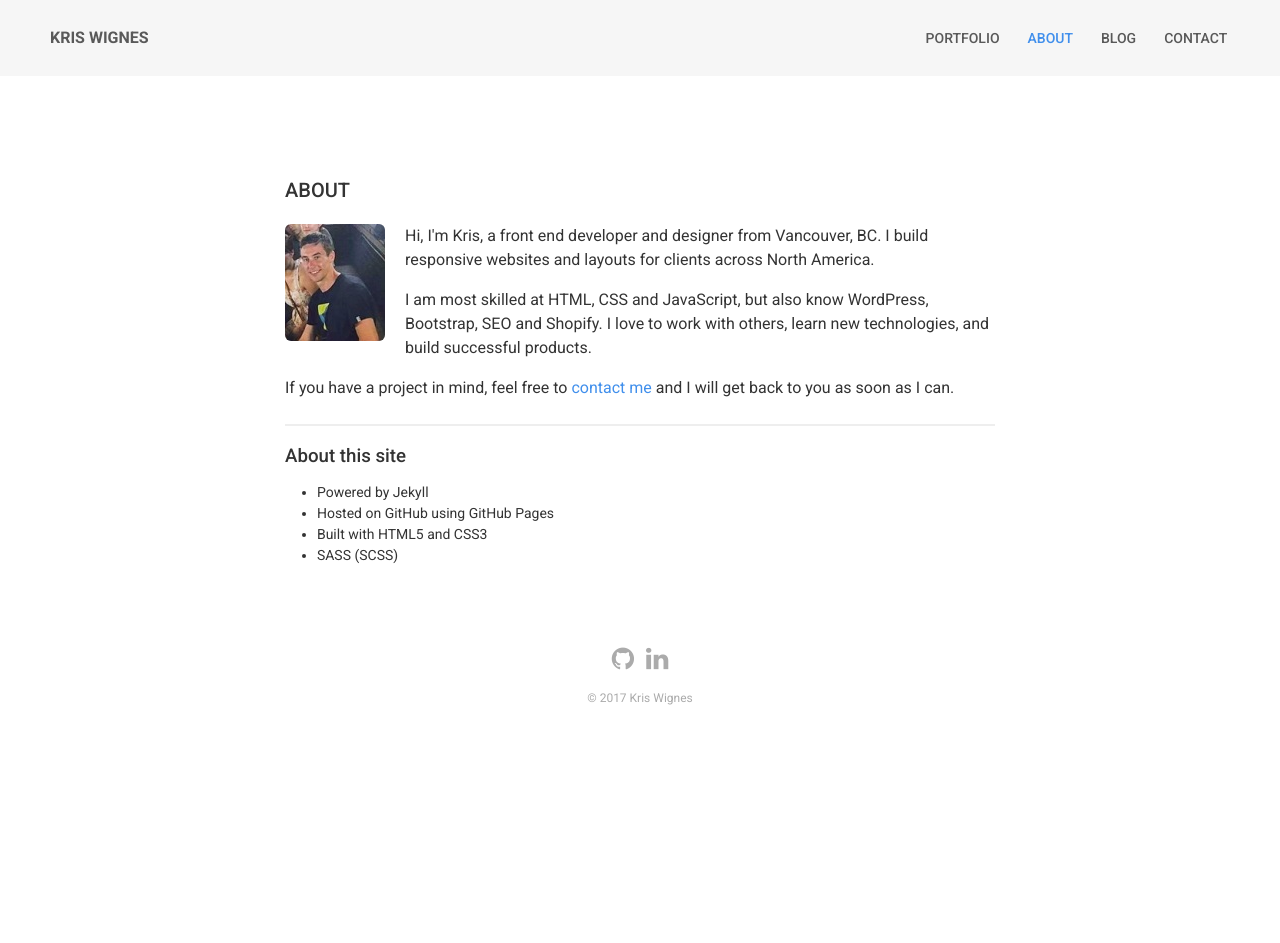
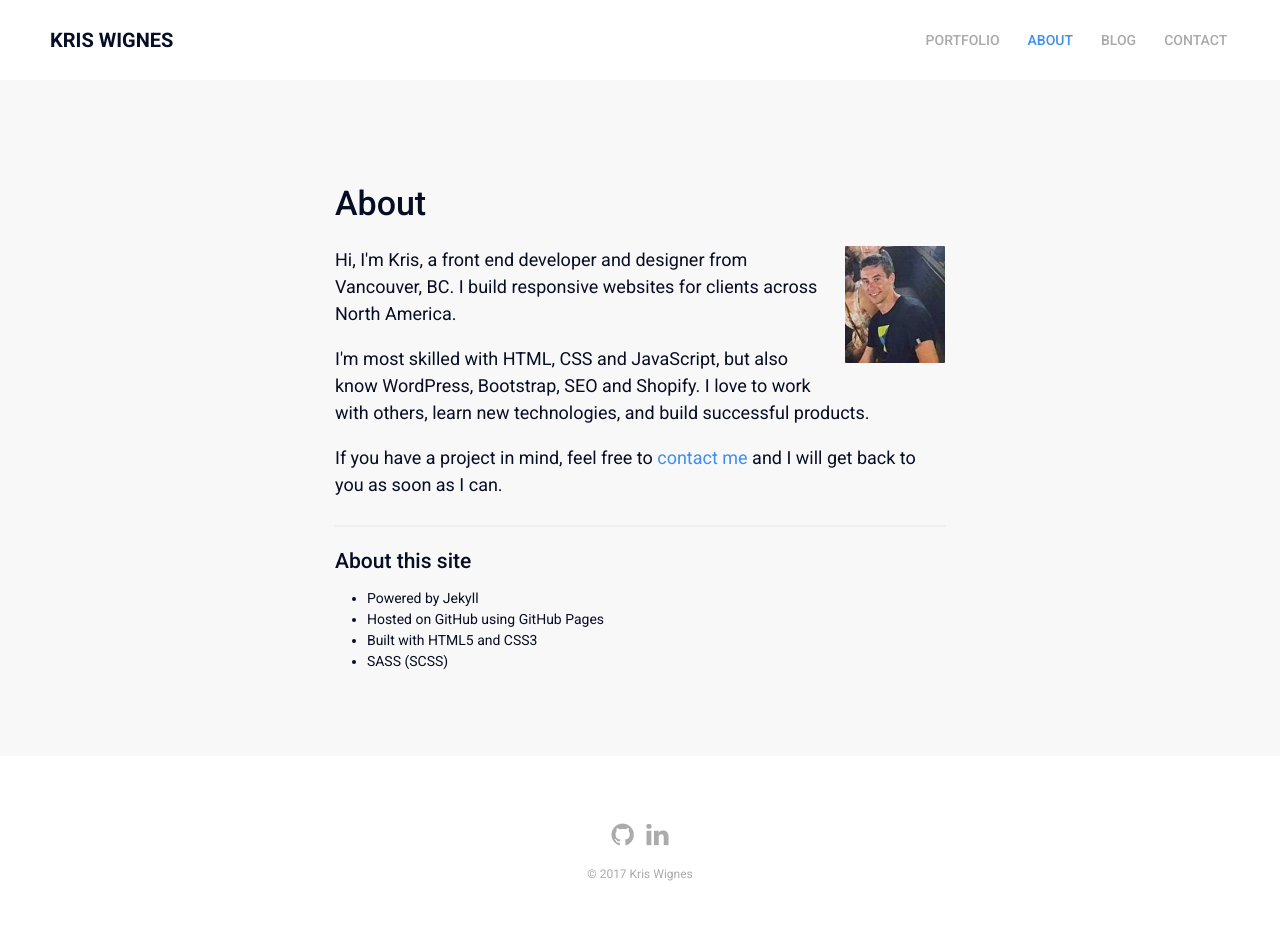
Before and after one commit to kwignes/kwignes.github.io, a Jekyll site: the page built from about.html, in a window 1280 px wide. Built offline with Jekyll 4.4.1, drawn with Linux system fonts in a browser that asks for light colours; nearby versions of some CDN libraries; before the commit the page ends 900 px from its top, so only the background shows below that.

Commit message:
project update

```diff
--- a/_layouts/default.html
+++ b/_layouts/default.html
@@ -36,11 +36,13 @@
     </div>
   </header>
 
- <div class="container">
+ <div class="container" {% if page.url == "/" %}id="home"{% endif %}>
 
     <div id="page-wrap">
 
   {{ content }}
+
+</div>
 
 </div>
 
@@ -52,7 +54,9 @@
     <p>&copy; 2017 Kris Wignes</p>
 </footer>
 
-</div>
+
+
+
   <script src="https://cdn.rawgit.com/viljamis/responsive-nav.js/master/responsive-nav.min.js"></script>
 
         <script>
--- a/about.html
+++ b/about.html
@@ -1,14 +1,15 @@
 ---
 layout: default
+title: About
 ---
 
 <section id="about">
 <h1>About</h1>
 <div class="about-me">
 <img src="{{ site.url }}/img/kris1.jpg" alt="Kris Wignes">
-<p>Hi, I'm Kris, a front end developer and designer from Vancouver, BC. I build responsive websites and layouts for clients across North America.</p>
+<p>Hi, I'm Kris, a front end developer and designer from Vancouver, BC. I build responsive websites for clients across North America.</p>
 
-<p>I am most skilled at HTML, CSS and JavaScript, but also know WordPress, Bootstrap, SEO and Shopify. I love to work with others, learn new technologies, and build successful products.</p>
+<p>I'm most skilled with HTML, CSS and JavaScript, but also know WordPress, Bootstrap, SEO and Shopify. I love to work with others, learn new technologies, and build successful products.</p>
 
 <p>If you have a project in mind, feel free to <a href="/contact/">contact me</a> and I will get back to you as soon as I can.</p>
 <p></p>
--- a/style.scss
+++ b/style.scss
@@ -1,8 +1,8 @@
 ---
 ---
 
-$primary: #333;
-$heading: #333;
+$primary: #070e24;
+$heading: #070e24;
 $link: #408FEC;
 $font_family_1: 'Roboto', sans-serif;
 
@@ -22,7 +22,7 @@ body {
 html {
   font-family: $font_family_1;
   line-height: 1.5;
-  font-size: 16px;
+  font-size: 18px;
   min-height: 100%;
   text-rendering: optimizeLegibility;
 }
@@ -30,6 +30,7 @@ body {
   color: $primary;
   -webkit-text-size-adjust: 100%;
       -ms-text-size-adjust: 100%;
+      background-color: #f8f8f8;
 }
 
 
@@ -135,12 +136,11 @@ h1, h2, h3, h4, h5, h6 {
 }
 
 h1 {
-  font-size: 20px;
+  font-size: 34px;
   padding-top: 100px;
   color: $heading;
-  margin: 0 0 1em;
+  margin: 0 0 10px;
   line-height: 1.4;
-  text-transform: uppercase;
 }
 
 @media (max-width: 930px) {
@@ -155,18 +155,19 @@ h1 {
 
 header {
   overflow: auto;
-  background: #f6f6f6;
+  background: #fff;
   padding: 0 25px;
   .container {
-    max-width: 1400px;
+    max-width: 100%;
+     padding: 0 25px;
   }
   .logo {
   font-weight: 700;
-  font-size: 16px;
-  line-height: 76px;
+  font-size: 20px;
+  line-height: 80px;
   margin: 0;
   padding: 0;
-  color: #595959;
+  color: #070e24;
   text-transform: uppercase;
   float: left;
   }
@@ -177,28 +178,26 @@ header {
 .intro {
   padding: 0 0 50px;
   clear: both;
-  max-width: 400px;
+  max-width: 450px;
   img {
     border-radius: 100%;
     margin-bottom: 20px;
   }
-  h1 {
+ p {
+  margin: 20px 0 0;
   font-size: 20px;
-  color: $heading;
-  text-transform: uppercase;
  }
- p {
-  padding-top: 100px;
-  margin: 20px 0 0;
-  font-size: 22px;
- }
+}
+
+#home {
+    max-width: 960px;
 }
 
 
 .container {
   margin: 0 auto;
-  padding: 0 25px;
-  max-width: 760px;
+  padding: 0 25px 70px;
+  max-width: 660px;
 }
 
 
@@ -365,9 +364,9 @@ header {
       }
       a {
         padding: 0 1em;
-        line-height: 76px;
+        line-height: 80px;
         text-align: center;
-        color: #595959;
+        color: #aaa;
         background: none;
         font-size: 14px;
         border-top: 0;
@@ -493,10 +492,10 @@ header {
 .flex-grid-thirds {
   display: flex;
   justify-content: space-between;
-  margin-top: 10px;
+  margin-top: 20px;
   .col {
     width: 32%;
-    margin-right: 10px;
+    margin-right: 20px;
     a {
       color: #fff;
       position: relative;
@@ -505,12 +504,12 @@ header {
         display: block;
       }
       p {
-      font-size: 16px;
+      font-size: 20px;
       position: absolute;
       top: 0;
       bottom: 0px;
       left: 0px;
-      font-weight: bold;
+      font-weight: 500;
       right: 0px;
       padding: 12px;
       margin: 0;
@@ -538,7 +537,11 @@ header {
 .col a:hover p {
   visibility:visible;
   opacity: 1;
-  background: rgba(0,0,0,.7);
+  background: rgba(0,0,0,.9);
+}
+
+.col:hover {
+      box-shadow: 0 10px 15px 0 rgba(0, 0, 0, .05);
 }
 
 
@@ -608,7 +611,7 @@ header {
 
 .contact-rap {
   form {
-    background:#f9f9f9;
+    background:#eee;
     padding:25px;
     input[type=text], input[type=email] {
     padding: .5em;
@@ -762,8 +765,6 @@ ul.posts {
 }
   h1 {
     border: none;
-    font-size: 1.6em;
-    margin: 0 0 10px;
   }
   .date {
     font-size: .8125em;
@@ -838,6 +839,7 @@ a.next {
 footer {
     padding: 60px 0;
     text-align: center;
+    background-color: #fff;
     a {
       color: #ababab;
       font-size: 26px;
@@ -852,9 +854,9 @@ footer {
 
 #about {
   img {
-    float: left;
-    margin: 0 20px 20px 0;
-    border-radius: 6px;
+    float: right;
+    margin: 0 0 20px 20px;
+    border-radius: 1px;
   }
   &:after {
     content: " ";
```
Also changed, not shown: index.html (+30 -53 lines).
